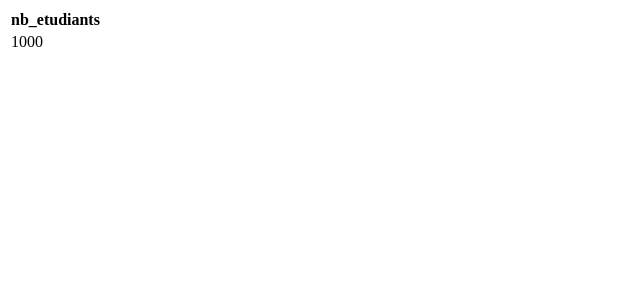
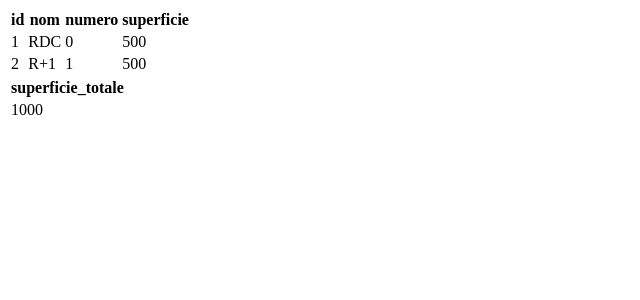
Before and after one commit to boris-tikhomiroff/runtrack2, a PHP site: page / in a window 1280 px wide. Before the commit the part shown is almost empty. Shown: the top 300 px of the page, without its empty margins (0-640 px from the left). Run offline with PHP 8.4, Linux system fonts and the light colour scheme; data comes from the database, SQL or seed files in the repository.

Commit message:
job07 done

```diff
--- a/jour09/job07/index.php
+++ b/jour09/job07/index.php
@@ -1,21 +1,41 @@
 <?php
 $bdd = mysqli_connect('localhost','root','','jour08');
 mysqli_set_charset($bdd, "utf8");
-$requete = mysqli_query($bdd, "SELECT SUM(`superficie`) FROM etage");
-$etudiants = mysqli_fetch_all($requete, MYSQLI_ASSOC);
+$requete = mysqli_query($bdd, "SELECT * FROM etage");
+$etages = mysqli_fetch_all($requete, MYSQLI_ASSOC);
+$requete2 = mysqli_query($bdd, "SELECT SUM(`superficie`) FROM etage");
+$etageSpecify = mysqli_fetch_all($requete2, MYSQLI_ASSOC);
 ?>
 <table>
     <thead>
         <tr>
-            <th>nb_etudiants</th>
+            <th>id</th>
+            <th>nom</th>
+            <th>numero</th>
+            <th>superficie</th>
         </tr>
-        <tbody>
-        <?php
-            foreach($etudiants as $etudiant){
-                echo '<tr><td>'.$etudiant["SUM(`superficie`)"].'</td></tr>';
-            };
+    </thead>
+    <tbody>
+    <?php foreach($etages as $etage): ?>
+            <tr>
+                <td><?=$etage['id'];?></td>
+                <td><?=$etage['nom'];?></td>
+                <td><?=$etage['numero'];?></td>
+                <td><?=$etage['superficie'];?></td>
+            </tr>
+    <?php endforeach;?>
+    </tbody>
+</table>
 
-        ?>
-        </tbody>
+<table>
+    <thead>
+        <tr>
+            <th>superficie_totale</th>
+        </tr>
     </thead>
+    <tbody>
+        <?php foreach($etageSpecify as $specify): ?>
+            <td><?=$specify["SUM(`superficie`)"];?></td>
+        <?php endforeach;?>
+    </tbody>
 </table>
```
